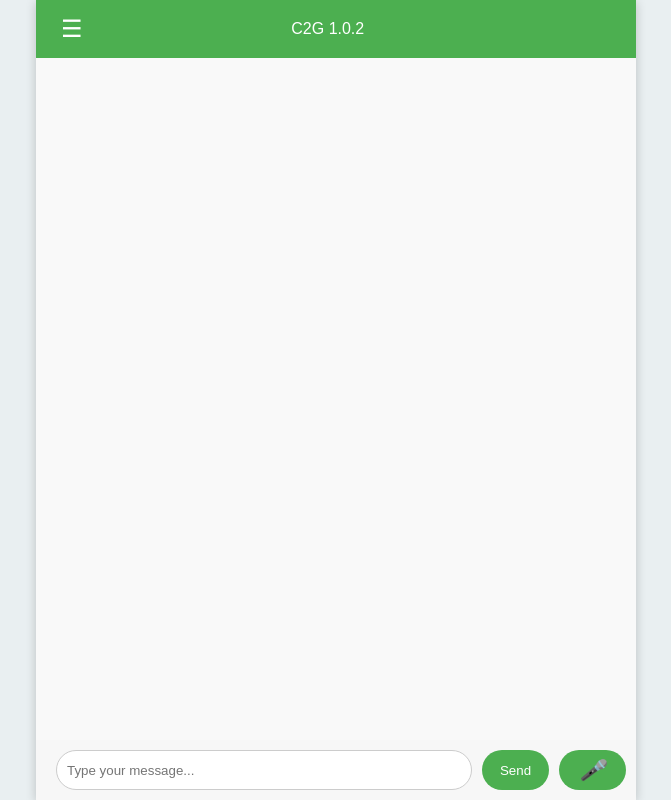
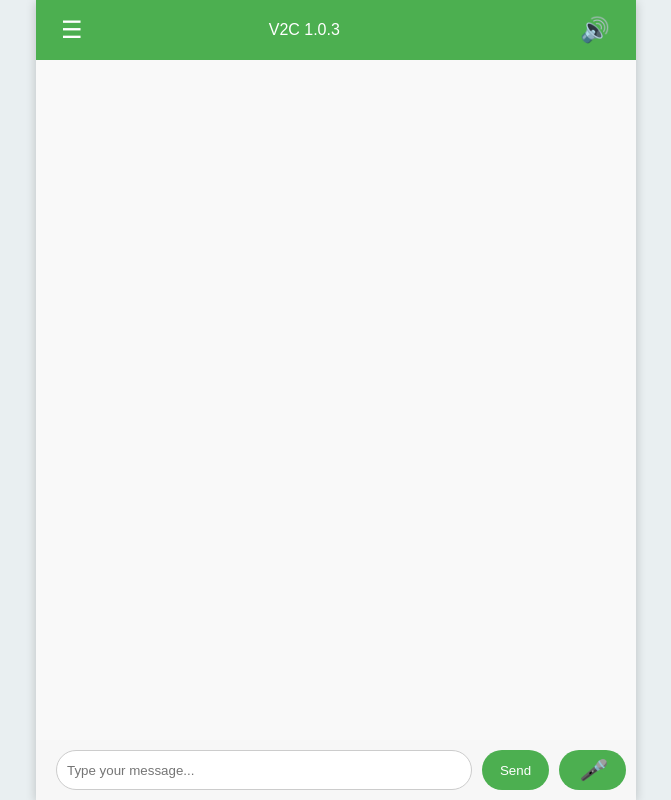
Before and after one commit to Aaronthecowboy/V2G, a Flask app: page / in a window 1280 px wide. Shown: the whole page, without its empty margins (304-975 px from the left). Run offline with Flask 3, Linux system fonts and the light colour scheme; data that the repository does not hold is empty.

Commit message:
Add files via upload

```diff
--- a/templates/index.html
+++ b/templates/index.html
@@ -3,7 +3,7 @@
 <head>
 <meta charset="UTF-8">
 <meta name="viewport" content="width=device-width, initial-scale=1.0">
-<title>C2G 1.0.1</title>
+<title>V2C</title>
 <style>
     body { font-family: Arial, sans-serif; margin: 0; padding: 0; background-color: #e9eff1; }
     .chat-container { display: flex; flex-direction: column; height: 100vh; margin: auto; max-width: 600px; background-color: #fff; box-shadow: 0 2px 10px rgba(0, 0, 0, 0.2); }
@@ -95,6 +95,16 @@
     width: 48px; /* 使得 spacer 和 .menu-btn 有相同的宽度 */
     /* 如果.menu-btn是通过内边距等得到宽度，可能需要相应调整此值 */
 }
+
+#muteButton {
+    background: none;
+    border: none;
+    font-size: 24px;
+    cursor: pointer;
+    color: white;
+    margin-right: 5px;
+}
+
 </style>
 </head>
 <body>
@@ -102,8 +112,9 @@
     <div class="chat-header">
         <!-- 注意，此处的 onclick 须在相应的 JS 中定义函数 toggleMenu -->
         <span class="menu-btn" onclick="toggleMenu()">&#9776;</span>
-        <span class="title">C2G 1.0.2</span>
+        <span class="title">V2C 1.0.3</span>
         <span class="spacer"></span>
+        <button id="muteButton" onclick="toggleMute()">🔊</button>
     </div>
     <div id="chat-messages" class="chat-messages">
         <!-- Chat messages will be displayed here -->
@@ -140,23 +151,24 @@ var canvas, canvasContext;
 var mediaRecorder;
 var audioChunks = [];
 
-// 播放音频队列中的下一个音频文件
-function playNextAudio() {
-    if (audioQueue.length > 0 && !isAudioPlaying) {
-        var audioUrl = audioQueue.shift(); // 获取并移除队列的第一个音频文件url
-        var audio = new Audio(audioUrl);
-        isAudioPlaying = true; // 标记音频正在播放
-        audio.play();
-        audio.onended = function() {
-            isAudioPlaying = false; // 更新标志位
-            playNextAudio(); // 尝试播放下一个音频
-        };
-    }
+var isMuted = false;
+
+function toggleMute() {
+    isMuted = !isMuted;
+    document.getElementById("muteButton").textContent = isMuted ? "🔇" : "🔊";
+
+    // 静音或取消静音所有音频元素
+    var audioElements = document.querySelectorAll('audio');
+    audioElements.forEach(function(audio) {
+        audio.muted = isMuted;
+    });
 }
 
+// 播放音频队列中的下一个音频文件
 eventSource.onmessage = function(event) {
     var data = JSON.parse(event.data);
     var messageText = data.message;
+
     if (!currentMessageParagraph) {
         currentMessageParagraph = document.createElement("p");
         currentMessageParagraph.classList.add('gpt-msg');
@@ -168,13 +180,27 @@ eventSource.onmessage = function(event) {
 
     if (data.audio_filename && !playedAudioFiles.has(data.audio_filename)) {
         playedAudioFiles.add(data.audio_filename); // 将文件标记为已播放
-        audioQueue.push("/audio/" + data.audio_filename); // 将新的音频文件url添加到队列
+        audioQueue.push("/audio/" + data.audio_filename); // 注意这里的路径
 
         if (!isAudioPlaying) {
             playNextAudio();  // 如果没有音频正在播放，立即播放下一个音频
         }
     }
 };
+
+function playNextAudio() {
+    if (audioQueue.length > 0 && !isAudioPlaying) {
+        var audioUrl = audioQueue.shift(); // 获取并移除队列的第一个音频文件url
+        var audio = new Audio(audioUrl);
+        audio.muted = isMuted; // 根据静音状态设置
+        isAudioPlaying = true; // 标记音频正在播放
+        audio.play();
+        audio.onended = function() {
+            isAudioPlaying = false; // 更新标志位
+            playNextAudio(); // 尝试播放下一个音频
+        };
+    }
+}
 
 function resetCurrentMessage() {
     currentMessageParagraph = null;
@@ -366,13 +392,6 @@ function showVoicePrint() {
     canvas.style.display = 'block';
 }
 
-function showVoicePrint() {
-    if (!audioContext) {
-        initializeVoicePrint();
-    }
-    canvas.style.display = 'block';
-}
-
 function hideVoicePrint() {
     if (microphoneStream) {
         microphoneStream.getTracks().forEach(track => track.stop());
```
